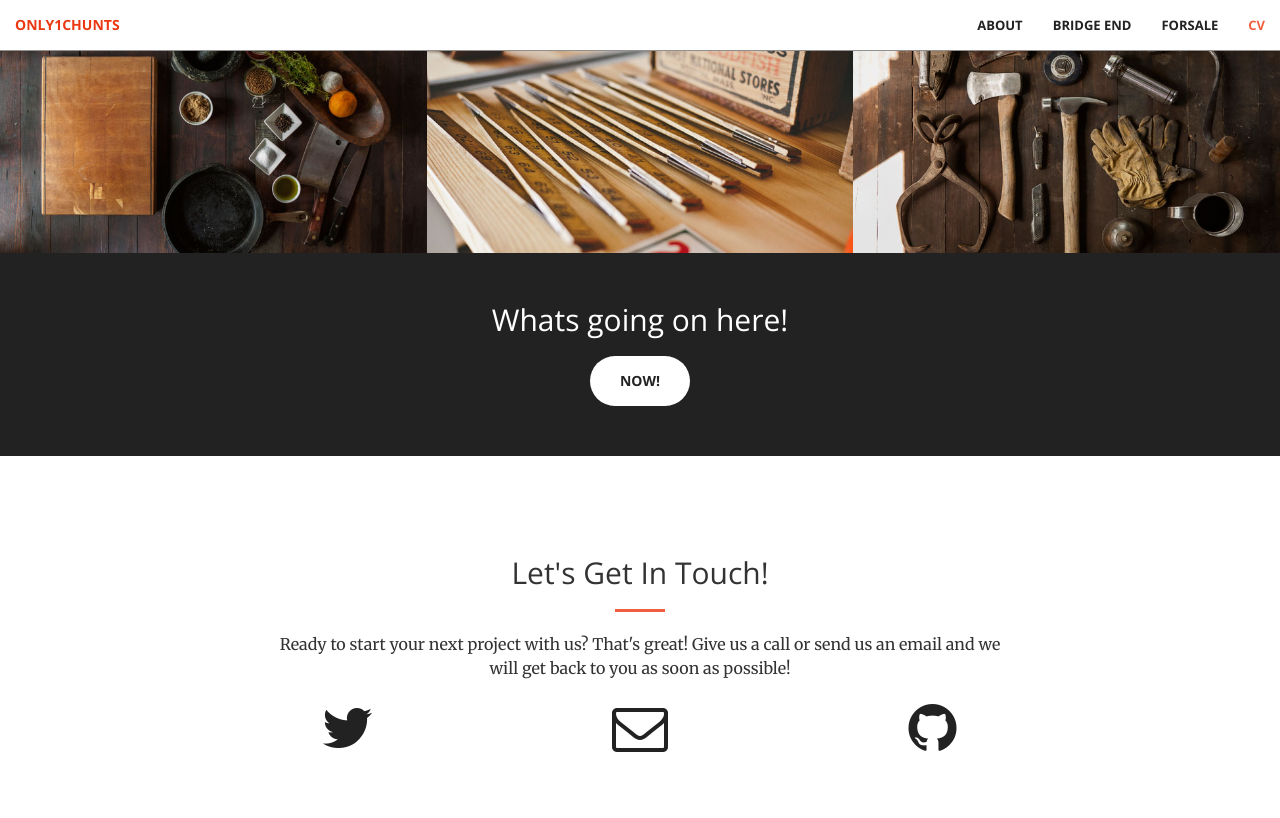
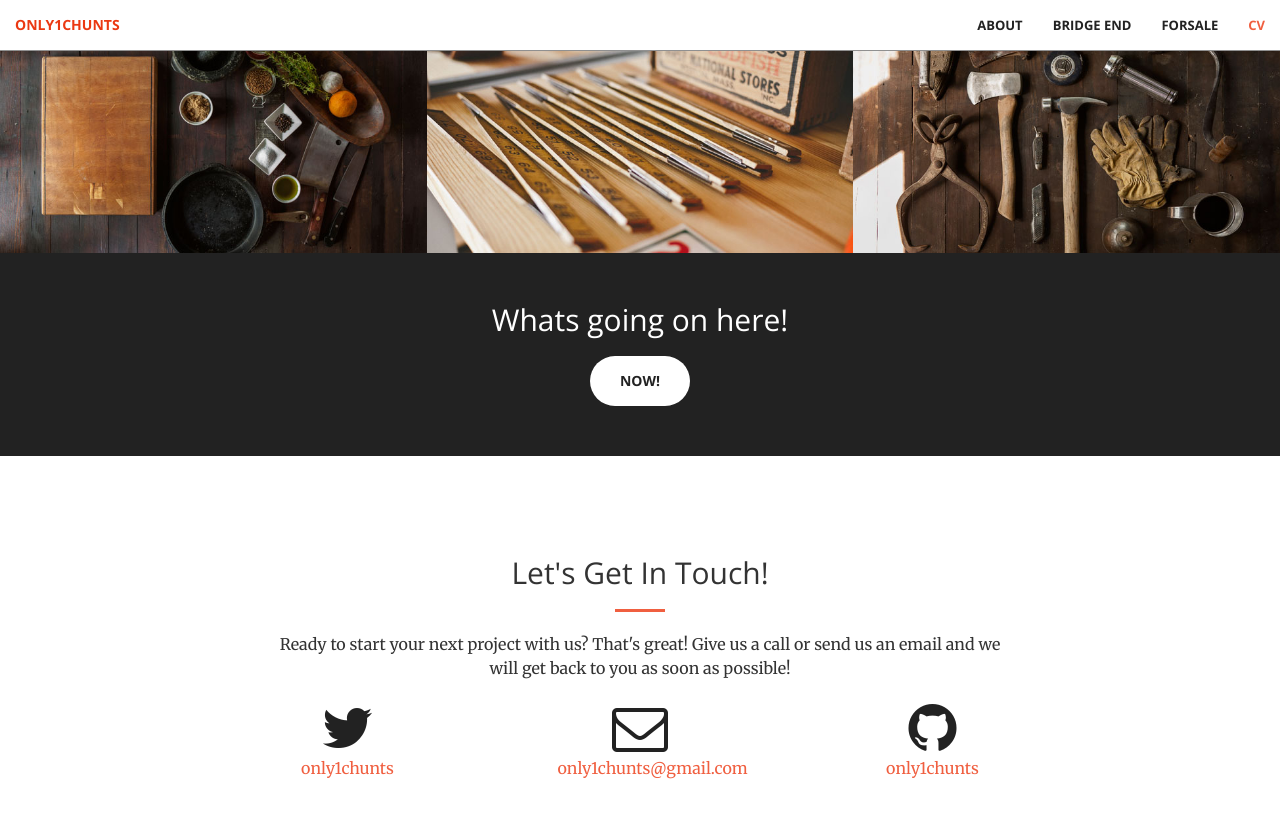
Before and after one commit to only1chunts/only1chunts.github.io, a Jekyll site: the page built from index.html, in a window 1280 px wide and 900 px high, scrolled down 1476 px. Shown: the top 818 px of the window. Built offline with Jekyll 4.4.1, drawn with Linux system fonts in a browser that asks for light colours.

Commit message:
Update _config.yml

```diff
--- a/_config.yml
+++ b/_config.yml
@@ -1,2 +1,12 @@
-theme: jekyll-theme-tactile
-include: ["pages"]
+# Site settings
+title: Only1chunts
+email: only1chunts@gmail.com
+description: > # this means to ignore newlines until "baseurl:"
+baseurl: "" # the subpath of your site, e.g. /blog/
+url: "" # the base hostname & protocol for your site
+
+twitter_username: only1chunts
+github_username: only1chunts
+
+# Build settings
+markdown: kramdown
```
